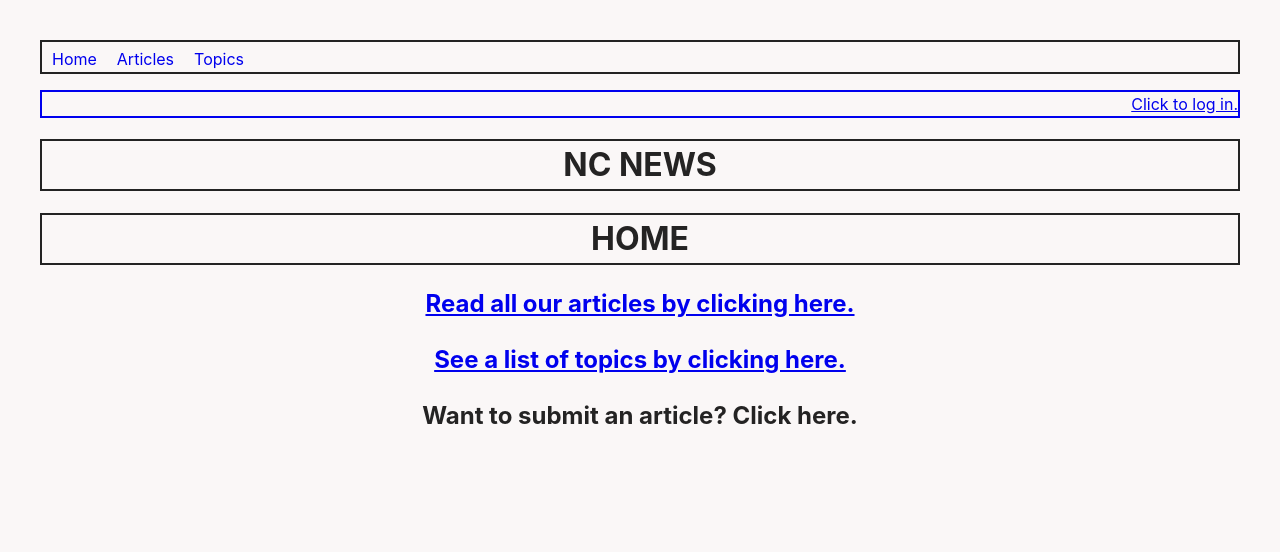
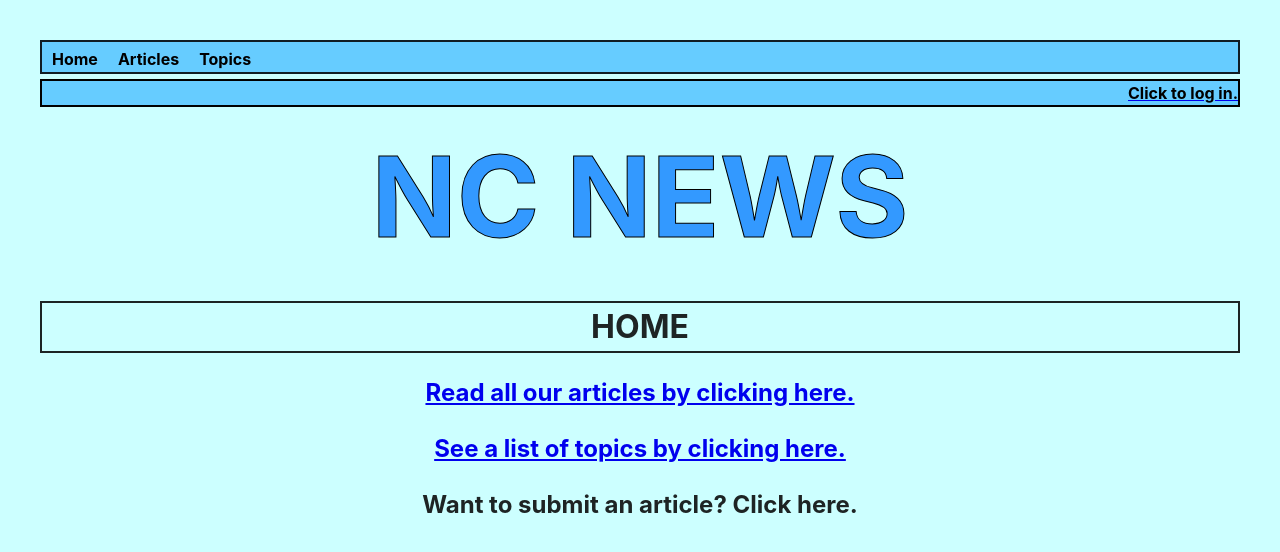
Before and after one commit to rcastola/fe-nc-news, a React (Vite) app: page / in a window 1280 px wide. Shown: the top 552 px of the page. Built offline with nearby package versions, Linux system fonts and the light colour scheme.

Commit message:
start styling

```diff
--- a/src/App.css
+++ b/src/App.css
@@ -4,29 +4,37 @@
   padding: 2rem;
   text-align: center;
 }
-
-#header{
-  border:2px solid;
-}
-
-#login-state{
-  border:2px solid;
- text-align: right;
-}
-
+/* Nav and Header */
 #nav-menu{
   border:2px solid;
-  height:30px
+  height:30px;
+  background-color: #66ccff;
 }
-
-/* #home-page{
-} */
-
 .nav-item{
   display:block;
   float: inline-start;
   margin:10px;
   margin-top:5px;
+  color:black;
+  font-weight: bolder;
+}
+#login-state{
+  background-color: #66ccff;
+  border:2px solid black;
+ text-align: right;
+ color:black;
+ font-weight: bolder;
+ margin-top: 5px;
+ margin-bottom: 5px;
+}
+#header{
+  /* border:2px solid; */
+  /* background-color: #9999ff; */
+  font-size: 700%;
+  margin-top:0px;
+  color:  #3399ff;
+  -webkit-text-stroke: 1px black;
+  margin-bottom: 0px;
 }
 
 .page-title{
--- a/src/index.css
+++ b/src/index.css
@@ -5,5 +5,5 @@
 
   color-scheme: light dark;
   color: rgba(4, 4, 4, 0.87);
-  background-color: #faf7f7;
+  background-color: #ccffff
 }
```
